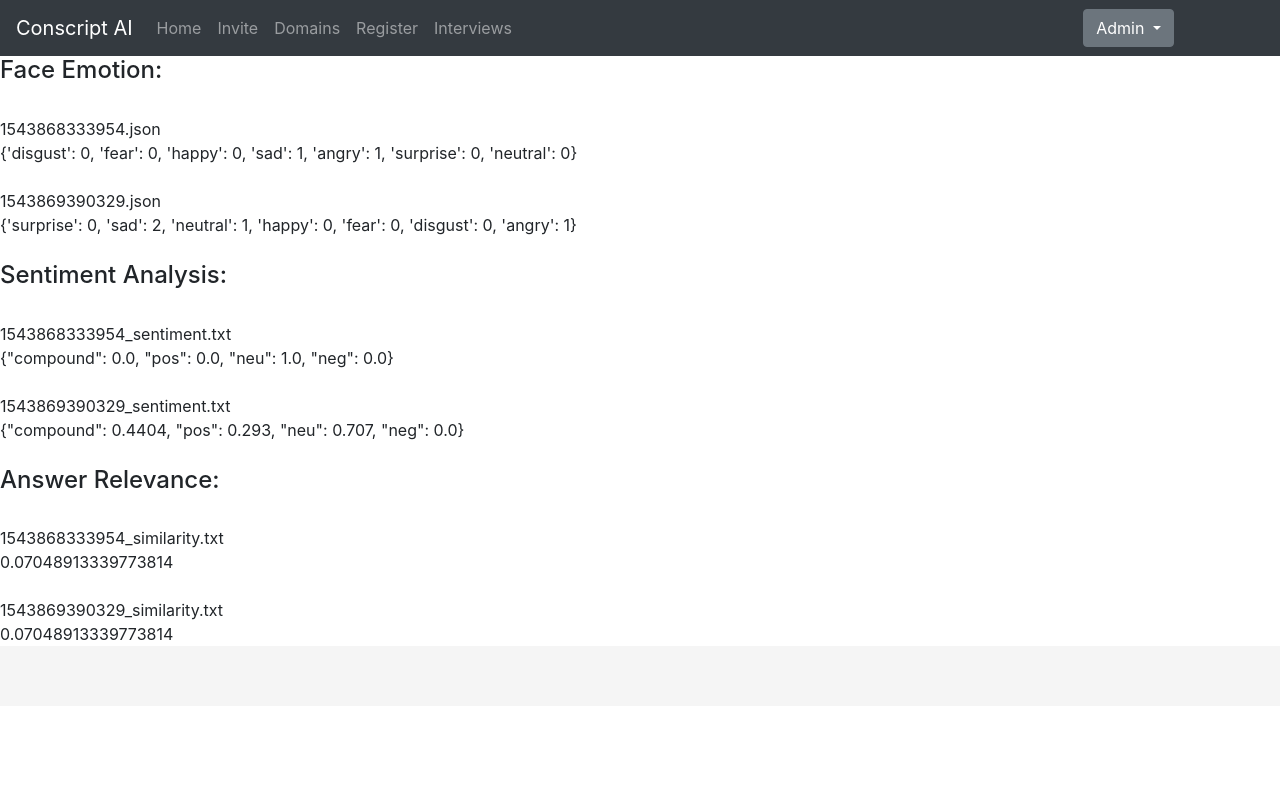
After one commit to reetc/conscript-project, a Django app: page /company/admin_dashboard/analysis in a window 1280 px wide. The commit adds this page. Run offline with Django 3.2, Linux system fonts and the light colour scheme; data comes from the database, SQL or seed files in the repository; both versions use the stored data as it was after the commit; some libraries are stand-ins or nearby versions.

Commit message:
update all modules

```diff
--- /dev/null
+++ b/1543867396178_similarity.txt
@@ -0,0 +1 @@
+0.07048913339773814
--- a/candidate/models.py
+++ b/candidate/models.py
@@ -43,3 +43,15 @@ class Emotion_output(models.Model):
 	emo_output = JSONField()
 	def __str__(self):
 		return "%s %s" %(self.file_name, self.emo_output)
+
+class Sentiment_output(models.Model):
+	file_name_sentiment = models.CharField(max_length = 200)
+	sentiment_score = JSONField()
+	def __str__(self):
+		return "%s %s" %(self.file_name_sentiment, self.sentiment_score)
+
+class Similarity_output(models.Model):
+	file_name_similarity = models.CharField(max_length = 200)
+	similarity_score = models.CharField(max_length = 200)
+	def __str__(self):
+		return "%s %s" %(self.file_name_similarity, self.similarity_score)
--- /dev/null
+++ b/company/templates/company/analysis.html
@@ -0,0 +1,37 @@
+{% extends 'company/base.html' %}
+
+{% block content %}
+
+<h4>Face Emotion:</h4>
+{% for d in emo.emotion %}
+<br>
+{{d.file_name}}
+<br>
+{{d.emo_output}}
+<br>
+{% endfor %}
+
+<br>
+
+<h4>Sentiment Analysis:</h4>
+{% for sen in senti.sentiment %}
+<br>
+{{sen.file_name_sentiment}}
+<br>
+{{sen.sentiment_score}}
+<br>
+{% endfor %}
+
+<br>
+<h4>Answer Relevance:</h4>
+{% for sim in simi.similarity %}
+<br>
+{{sim.file_name_similarity}}
+<br>
+{{sim.similarity_score}}
+<br>
+{% endfor %}
+
+
+
+{% endblock %}
--- a/company/templates/company/base.html
+++ b/company/templates/company/base.html
@@ -1,4 +1,6 @@
 <html>
+    {% load static %}
+    {% load staticfiles %}
 
 <head>
   <meta charset="utf-8">
@@ -31,9 +33,6 @@
 
 
 <body>
-
-
-
 
 
   <nav class="navbar sticky-top navbar-expand-lg navbar-dark bg-dark">
@@ -96,3 +95,4 @@
 
 
    </body>
+</html>
--- a/company/templates/company/index.html
+++ b/company/templates/company/index.html
@@ -29,7 +29,7 @@
               <h5 class="card-title">User 1</h5>
               <h6 class="card-subtitle mb-2 text-muted">Status: </h6>
               <p class="card-text">Date: </p>
-              <a href="#" class="card-link">Profile</a>
+              <a href="{% url 'analysis' %}" class="card-link">Profile</a>
             </div>
           </div>
         </td>
--- a/company/urls.py
+++ b/company/urls.py
@@ -7,6 +7,7 @@ from django.urls import path
 # Be careful setting the name to just /login use userlogin instead!
 urlpatterns=[
     url(r'^admin_dashboard/$',views.admin_dashboard,name='admin_dashboard'),
+    url(r'^admin_dashboard/analysis$',views.analysis,name='analysis'),
     url(r'^interview_list/$',views.interview_list,name='interview_list'),
     url(r'^invite/$',views.invite,name='invite'),
     url(r'^domains/$',views.domains,name='domains'),
--- a/company/views.py
+++ b/company/views.py
@@ -13,6 +13,9 @@ from candidate.models import Job_application_details
 from django.contrib.auth import authenticate, login, logout
 
 
+from candidate.models import Emotion_output
+from candidate.models import Sentiment_output
+from candidate.models import Similarity_output
 
 # Create your views here.
 
@@ -40,6 +43,44 @@ def com_login(request):
             return HttpResponse("Invalid Login details.Are you trying to Sign up?")
     else:
         return render(request,'company/login.html')
+
+
+
+def analysis(request):
+	data_emo = Emotion_output.objects.all()
+	data_sentiment = Sentiment_output.objects.all()
+	data_similarity = Similarity_output.objects.all()
+	emo = {
+    'emotion': data_emo
+	}
+
+	senti = {
+	'sentiment': data_sentiment
+	}
+
+	simi = {
+	'similarity': data_similarity
+	}
+
+	# print()
+	# print()
+	# print()
+	# print()
+	# print()
+	# print(data_emo)
+	# print()
+	# print()
+	# print()
+	# print()
+	# print()
+	# # for d in emo:
+	# # 	print(d.data_emo)
+	# print('holaaa')
+	# for d in data_emo:
+	# 	print(d.emo_output)
+	# print('yo')
+	# print(emo['emotion'])
+	return render(request, "company/analysis.html", context={"emo": emo, "senti": senti, "simi":simi})
 
 
 def display_results(request):
--- /dev/null
+++ b/text_from_speech.txt
@@ -0,0 +1 @@
+"hello this is a test this is a test"
```
Also changed, not shown: candidate/views.py (+43 -16 lines), company/analysis.html (added, +13 -0 lines), candidate/migrations/0008_sentiment_output_similarity_output.py (added), db.sqlite3, 1 other file.
